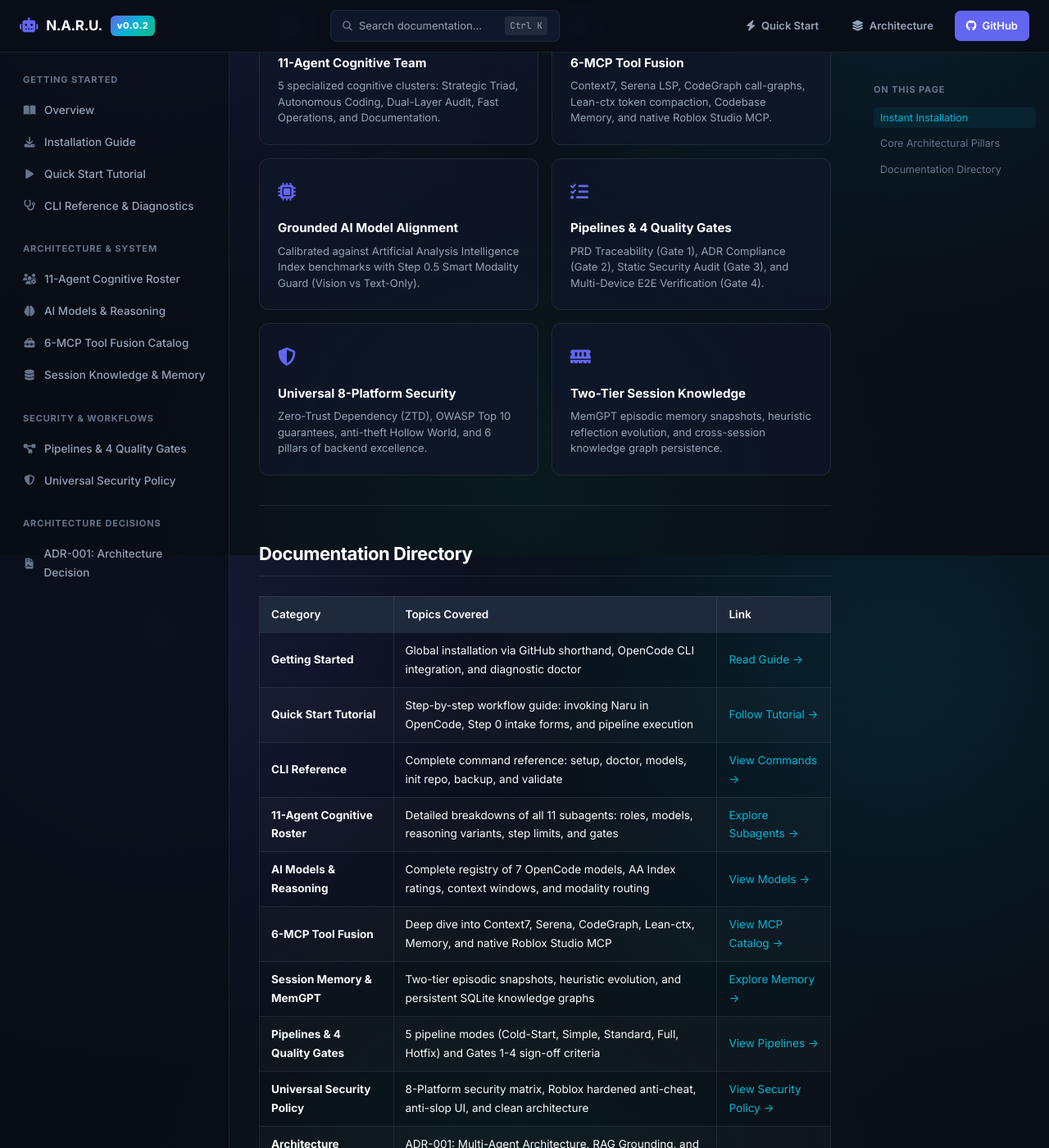
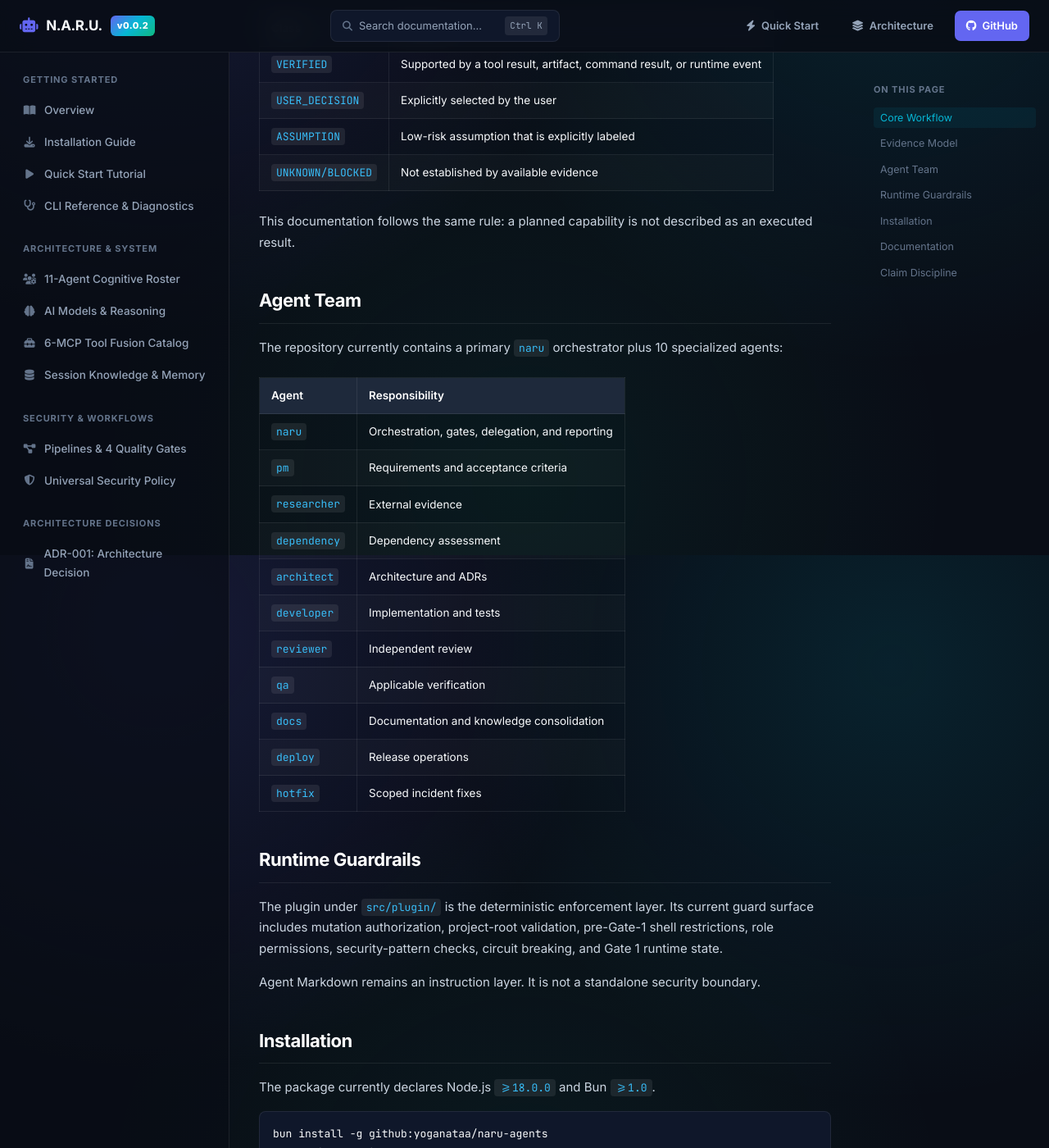
Before and after one commit to Yoganataa/naru-agents, a Jekyll site: the page built from docs/index.md, in a window 1280 px wide and 1400 px high, scrolled down 1123 px. Shown: the whole window at 82% size. Built offline with Jekyll 4.4.1, drawn with Linux system fonts in a browser that asks for light colours; some of the changed text lies outside the part shown.

Commit message:
docs: rewrite documentation landing page from verified facts

````diff
--- a/docs/index.md
+++ b/docs/index.md
@@ -1,135 +1,126 @@
 ---
 layout: default
-title: N.A.R.U. — Autonomous AI Multi-Agent Platform
+title: N.A.R.U. — Documentation
 ---
 
 <div class="hero-container">
   <div class="hero-badge">
     <span class="badge-pulse"></span>
-    <span>v0.0.2 Release • 6-MCP Tool Fusion & Hardened Architecture</span>
+    <span>Evidence-grounded OpenCode orchestration</span>
   </div>
 
   <h1 class="hero-headline">
-    Autonomous Multi-Agent Engineering <span class="gradient-text">for OpenCode</span>
+    N.A.R.U. <span class="gradient-text">for OpenCode</span>
   </h1>
 
   <p class="hero-subheadline">
-    An enterprise-grade multi-agent software engineering framework for OpenCode. Orchestrates <strong>1 Team Lead + 10 Specialized Subagents</strong> across <strong>6-MCP Semantic Tool Fusion</strong>, <strong>Two-Tier Episodic Memory (MemGPT)</strong>, and <strong>Strict 4-Gate Quality Assurance</strong>.
+    A role-based engineering orchestration layer that separates agent instructions from deterministic runtime guardrails and keeps important claims tied to evidence.
   </p>
 
   <div class="hero-actions">
     <a href="{{ site.baseurl }}/getting-started/quick-start" class="action-btn btn-primary-glow">
-      <i class="fa-solid fa-bolt"></i> Get Started →
+      <i class="fa-solid fa-bolt"></i> Quick Start →
     </a>
     <a href="{{ site.baseurl }}/architecture/overview" class="action-btn btn-glass">
-      <i class="fa-solid fa-users-gear"></i> Explore 11 Subagents
+      <i class="fa-solid fa-users-gear"></i> Agent Architecture
     </a>
     <a href="https://github.com/{{ site.repository }}" target="_blank" rel="noreferrer" class="action-btn btn-glass">
       <i class="fa-brands fa-github"></i> GitHub Repository
     </a>
   </div>
-
-  <!-- Terminal Hero Banner Card -->
-  <div class="terminal-banner-card">
-    <div class="terminal-header">
-      <div class="terminal-dots">
-        <span class="terminal-dot dot-red"></span>
-        <span class="terminal-dot dot-yellow"></span>
-        <span class="terminal-dot dot-green"></span>
-      </div>
-      <div class="terminal-title">naru-agents — v0.0.2</div>
-      <div class="terminal-action">bash</div>
-    </div>
-    <div class="terminal-body">
-      <div class="ascii-wrapper"><pre class="terminal-ascii-art"><span class="c-cyan">█▀▀▄ █▀▀█ █▀▀█ █  █</span>    <span class="c-purple">█▀▀█ █▀▀█ █▀▀█ █▀▀▄ ▀█▀ █▀▀▀</span>
-<span class="c-cyan">█  █ █▄▄█ █▄▄▀ █  █</span>    <span class="c-purple">█▄▄█ █ ▀▄ █▀▀▀ █  █  █  ▀▀▀█</span>
-<span class="c-cyan">▀  ▀ ▀  ▀ ▀ ▀▀ ▀▀▀▀</span>    <span class="c-purple">▀  ▀ ▀▀▀▀ ▀▀▀▀ ▀  ▀  ▀  ▀▀▀▀</span></pre></div>
-      <div class="terminal-meta">
-        <div><span class="c-gray">System</span>   <strong>N.A.R.U. — Next-gen Autonomous Role-based Unified agents (v0.0.2)</strong></div>
-        <div><span class="c-gray">Commands</span> <span class="c-yellow">naru setup | naru doctor | opencode</span></div>
-      </div>
-    </div>
-  </div>
 </div>
 
 ---
 
-## Instant Installation
+## Core Workflow
 
-<div class="code-tabs">
-  <div class="tab-nav">
-    <div class="tab-buttons">
-      <button class="tab-btn active"><i class="fa-solid fa-bolt"></i> Bun (Recommended)</button>
-      <button class="tab-btn"><i class="fa-brands fa-npm"></i> NPM Global</button>
-      <button class="tab-btn"><i class="fa-solid fa-terminal"></i> Native Binary</button>
-    </div>
-    <button class="copy-btn"><i class="fa-regular fa-copy"></i> Copy</button>
-  </div>
-  <div class="tab-content active"># Using Bun (Recommended)
+```text
+DISCOVER
+   ↓
+RESEARCH (when evidence is required)
+   ↓
+PLAN
+   ↓
+USER APPROVAL
+   ↓
+IMPLEMENT
+   ↓
+REVIEW
+   ↓
+QA
+   ↓
+REPORT
+```
+
+The native OpenCode `question` response is the source of Gate 1 authorization. Workspace files are never treated as proof of approval.
+
+## Evidence Model
+
+N.A.R.U. uses four explicit evidence classes:
+
+| Class | Meaning |
+|---|---|
+| `VERIFIED` | Supported by a tool result, artifact, command result, or runtime event |
+| `USER_DECISION` | Explicitly selected by the user |
+| `ASSUMPTION` | Low-risk assumption that is explicitly labeled |
+| `UNKNOWN/BLOCKED` | Not established by available evidence |
+
+This documentation follows the same rule: a planned capability is not described as an executed result.
+
+## Agent Team
+
+The repository currently contains a primary `naru` orchestrator plus 10 specialized agents:
+
+| Agent | Responsibility |
+|---|---|
+| `naru` | Orchestration, gates, delegation, and reporting |
+| `pm` | Requirements and acceptance criteria |
+| `researcher` | External evidence |
+| `dependency` | Dependency assessment |
+| `architect` | Architecture and ADRs |
+| `developer` | Implementation and tests |
+| `reviewer` | Independent review |
+| `qa` | Applicable verification |
+| `docs` | Documentation and knowledge consolidation |
+| `deploy` | Release operations |
+| `hotfix` | Scoped incident fixes |
+
+## Runtime Guardrails
+
+The plugin under `src/plugin/` is the deterministic enforcement layer. Its current guard surface includes mutation authorization, project-root validation, pre-Gate-1 shell restrictions, role permissions, security-pattern checks, circuit breaking, and Gate 1 runtime state.
+
+Agent Markdown remains an instruction layer. It is not a standalone security boundary.
+
+## Installation
+
+The package currently declares Node.js `>=18.0.0` and Bun `>=1.0`.
+
+```bash
 bun install -g github:yoganataa/naru-agents
-naru setup --auto</div>
-  <div class="tab-content"># Using NPM
+naru setup --auto
+```
+
+or:
+
+```bash
 npm install -g github:yoganataa/naru-agents
-naru setup --auto</div>
-  <div class="tab-content"># Using Native Single-File Executable (Windows / Linux / macOS)
-naru setup --auto</div>
-</div>
+naru setup --auto
+```
 
----
+See the [Installation Guide]({{ site.baseurl }}/getting-started/installation) for verification commands.
 
-## Core Architectural Pillars
+## Documentation
 
-<div class="bento-grid">
-  <a href="{{ site.baseurl }}/architecture/overview" class="bento-card">
-    <div class="bento-icon"><i class="fa-solid fa-users-gear"></i></div>
-    <div class="bento-title">11-Agent Cognitive Team</div>
-    <div class="bento-desc">5 specialized cognitive clusters: Strategic Triad, Autonomous Coding, Dual-Layer Audit, Fast Operations, and Documentation.</div>
-  </a>
+- [N.A.R.U. Contract]({{ site.baseurl }}/NARU-CONTRACT)
+- [Quick Start]({{ site.baseurl }}/getting-started/quick-start)
+- [Installation]({{ site.baseurl }}/getting-started/installation)
+- [Agent Architecture]({{ site.baseurl }}/architecture/overview)
+- [Workflow & Quality Gates]({{ site.baseurl }}/workflow/pipelines)
+- [Session Knowledge]({{ site.baseurl }}/architecture/session-knowledge)
+- [Architecture Decisions]({{ site.baseurl }}/adr/ADR-001-v2-architecture-and-rag)
 
-  <a href="{{ site.baseurl }}/architecture/mcp-servers" class="bento-card">
-    <div class="bento-icon"><i class="fa-solid fa-toolbox"></i></div>
-    <div class="bento-title">6-MCP Tool Fusion</div>
-    <div class="bento-desc">Context7, Serena LSP, CodeGraph call-graphs, Lean-ctx token compaction, Codebase Memory, and native Roblox Studio MCP.</div>
-  </a>
+## Claim Discipline
 
-  <a href="{{ site.baseurl }}/architecture/models-and-reasoning" class="bento-card">
-    <div class="bento-icon"><i class="fa-solid fa-microchip"></i></div>
-    <div class="bento-title">Grounded AI Model Alignment</div>
-    <div class="bento-desc">Calibrated against Artificial Analysis Intelligence Index benchmarks with Step 0.5 Smart Modality Guard (Vision vs Text-Only).</div>
-  </a>
+N.A.R.U. does not claim that an arbitrary generated application is secure, correct, or production-ready. A security checklist, benchmark, generated artifact, or planned test is not by itself evidence of runtime behavior.
 
-  <a href="{{ site.baseurl }}/workflow/pipelines" class="bento-card">
-    <div class="bento-icon"><i class="fa-solid fa-list-check"></i></div>
-    <div class="bento-title">Pipelines & 4 Quality Gates</div>
-    <div class="bento-desc">PRD Traceability (Gate 1), ADR Compliance (Gate 2), Static Security Audit (Gate 3), and Multi-Device E2E Verification (Gate 4).</div>
-  </a>
-
-  <a href="{{ site.baseurl }}/workflow/no-bypass-policy" class="bento-card">
-    <div class="bento-icon"><i class="fa-solid fa-shield-halved"></i></div>
-    <div class="bento-title">Universal 8-Platform Security</div>
-    <div class="bento-desc">Zero-Trust Dependency (ZTD), OWASP Top 10 guarantees, anti-theft Hollow World, and 6 pillars of backend excellence.</div>
-  </a>
-
-  <a href="{{ site.baseurl }}/architecture/session-knowledge" class="bento-card">
-    <div class="bento-icon"><i class="fa-solid fa-memory"></i></div>
-    <div class="bento-title">Two-Tier Session Knowledge</div>
-    <div class="bento-desc">MemGPT episodic memory snapshots, heuristic reflection evolution, and cross-session knowledge graph persistence.</div>
-  </a>
-</div>
-
----
-
-## Documentation Directory
-
-| Category | Topics Covered | Link |
-|---|---|---|
-| **Getting Started** | Global installation via GitHub shorthand, OpenCode CLI integration, and diagnostic doctor | [Read Guide →]({{ site.baseurl }}/getting-started/installation) |
-| **Quick Start Tutorial** | Step-by-step workflow guide: invoking Naru in OpenCode, Step 0 intake forms, and pipeline execution | [Follow Tutorial →]({{ site.baseurl }}/getting-started/quick-start) |
-| **CLI Reference** | Complete command reference: setup, doctor, models, init repo, backup, and validate | [View Commands →]({{ site.baseurl }}/getting-started/troubleshooting) |
-| **11-Agent Cognitive Roster** | Detailed breakdowns of all 11 subagents: roles, models, reasoning variants, step limits, and gates | [Explore Subagents →]({{ site.baseurl }}/architecture/overview) |
-| **AI Models & Reasoning** | Complete registry of 7 OpenCode models, AA Index ratings, context windows, and modality routing | [View Models →]({{ site.baseurl }}/architecture/models-and-reasoning) |
-| **6-MCP Tool Fusion** | Deep dive into Context7, Serena, CodeGraph, Lean-ctx, Memory, and native Roblox Studio MCP | [View MCP Catalog →]({{ site.baseurl }}/architecture/mcp-servers) |
-| **Session Memory & MemGPT** | Two-tier episodic snapshots, heuristic evolution, and persistent SQLite knowledge graphs | [Explore Memory →]({{ site.baseurl }}/architecture/session-knowledge) |
-| **Pipelines & 4 Quality Gates** | 5 pipeline modes (Cold-Start, Simple, Standard, Full, Hotfix) and Gates 1-4 sign-off criteria | [View Pipelines →]({{ site.baseurl }}/workflow/pipelines) |
-| **Universal Security Policy** | 8-Platform security matrix, Roblox hardened anti-cheat, anti-slop UI, and clean architecture | [View Security Policy →]({{ site.baseurl }}/workflow/no-bypass-policy) |
-| **Architecture Decisions** | ADR-001: Multi-Agent Architecture, RAG Grounding, and Knowledge Retention | [Read ADR-001 →]({{ site.baseurl }}/adr/ADR-001-v2-architecture-and-rag) |
+The documentation and agent contracts intentionally prefer an explicit `UNKNOWN/BLOCKED` result over an invented success claim.
````
